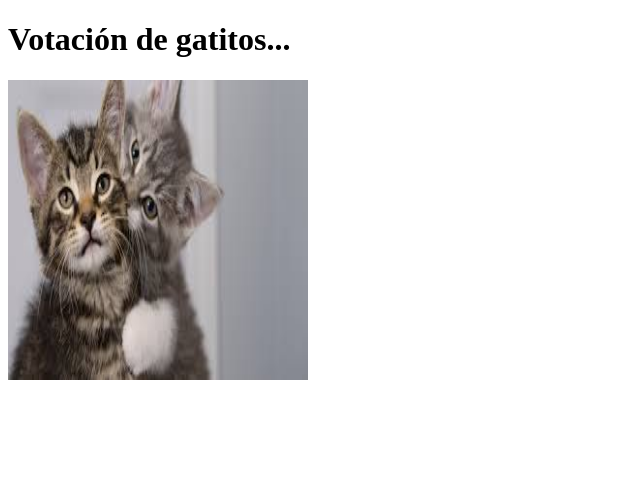
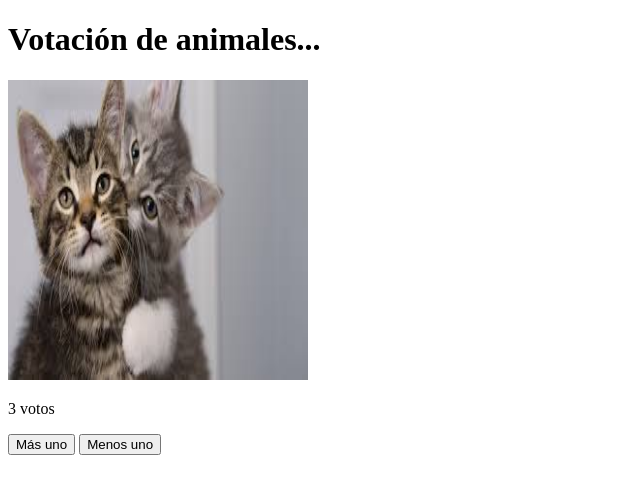
Before and after one commit to victorzam7565/victor_actividad_votaciones, a plain HTML site: page index.html in a window 1280 px wide. Shown: the whole page, without its empty margins (0-640 px from the left). Drawn offline with Linux system fonts and the light colour scheme.

Commit message:
votacion gatitos

```diff
--- a/index.html
+++ b/index.html
@@ -3,11 +3,14 @@
 <head>
     <meta charset="UTF-8">
     <meta name="viewport" content="width=device-width, initial-scale=1.0">
-    <title>Votacion de victor</title>
+    <title>Votacion gatitos de victor</title>
     <script src="./votacion.js"></script>
 </head>
 <body>
-    <h1>Votación de gatitos...</h1>
+    <h1>Votación de animales...</h1>
     <img src="./img2/cat.jpg" alt="Zorro" width="300px" height="300px">
+    <p id="votos">3 votos</p>
+    <button id="masUno" onclick="masUno()">Más uno</button>
+    <button id="menosUno" onclick="menosUno()">Menos uno</button>
 </body>
 </html>
--- a/votacion.js
+++ b/votacion.js
@@ -0,0 +1,11 @@
+let contador = 3;
+
+function masUno( ) {
+    contador = contador + 1;
+    document.getElementById("votos").innerHTML = contador + "votos";
+}
+
+function menosUno( ) {
+    contador = contador - 1;
+    document.getElementById("votos").innerHTML = contador + "votos";
+}
```
